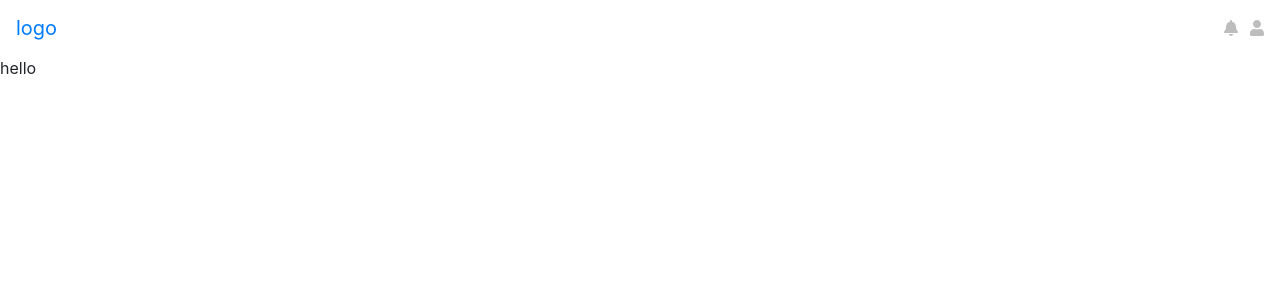
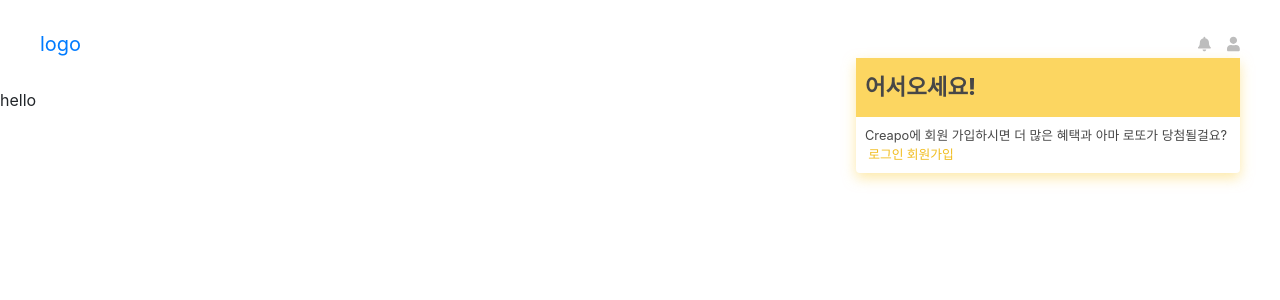
Before and after one commit to oyhun00/Creapo, a React (Create React App) app: page / in a window 1280 px wide. Both pictures are taken after a click on the icon 1257 px from the left and 28 px from the top of the page. Shown: the top 300 px of the page. Built offline with nearby package versions, Linux system fonts and the light colour scheme.

Commit message:
feat: 사용자 프로필 박스 퍼블리싱 및 드롭다운 추가

```diff
--- a/package.json
+++ b/package.json
@@ -19,6 +19,7 @@
     "react": "^17.0.1",
     "react-dom": "^17.0.1",
     "react-redux": "^7.2.2",
+    "react-router-dom": "^5.2.0",
     "react-scripts": "4.0.0",
     "reactstrap": "^8.7.1",
     "styled-components": "^5.2.1",
--- a/src/components/Layout/Header/HeaderAlarm/index.js
+++ b/src/components/Layout/Header/HeaderAlarm/index.js
@@ -14,6 +14,16 @@ const HeaderAlarm = () => {
 const BellIcons = styled(FontAwesomeIcon)`
   color: #bdbdbd;
   cursor: pointer;
+  user-select: none;
+  width: 0.675em !important;
+
+  :hover {
+    opacity: 0.7;
+  }
+
+  @media (min-width: 992px) {
+    width: 0.8em !important;
+  }
 `;
 
 export default HeaderAlarm;
--- /dev/null
+++ b/src/components/Layout/Header/HeaderProfile/HeaderProfileBox.js
@@ -0,0 +1,52 @@
+import React from 'react';
+import styled from 'styled-components';
+import { Link } from 'react-router-dom';
+
+const HeaderProfileBox = () => {
+  return (
+    <>
+      <ProfileBoxHeader>
+        <h2>어서오세요!</h2>
+      </ProfileBoxHeader>
+      <ProfileBoxBody>
+        Creapo에 회원 가입하시면 더 많은 혜택과 아마 로또가 당첨될걸요?
+        <LinkCustom>로그인</LinkCustom>
+        <LinkCustom>회원가입</LinkCustom>
+      </ProfileBoxBody>
+    </>
+  );
+}
+
+const ProfileBoxHeader = styled.div`
+  padding: 1rem 0.5625rem;
+  color: #474747;
+  background: #fcd661;
+
+  h2 {
+    font-size: 1.4rem;
+    font-weight: 800;
+    margin-bottom: 0;
+  }
+`;
+
+const ProfileBoxBody = styled.div`
+  padding: 0.5625rem;
+  color: #474747;
+`;
+
+const LinkCustom = styled.a`
+  color: #f1bd1f;
+  cursor: pointer;
+  text-decoration: none !important;
+
+  :hover {
+    color: #f1bd1f;
+    opacity: 0.7;
+  }
+
+  :not(:last-child) {
+    margin: 0 0.2rem;
+  }
+`;
+
+export default HeaderProfileBox;
--- a/src/components/Layout/Header/HeaderProfile/index.js
+++ b/src/components/Layout/Header/HeaderProfile/index.js
@@ -1,19 +1,62 @@
-import React from 'react';
+import React, { useState } from 'react';
 import styled from 'styled-components';
+import { Dropdown, DropdownMenu, DropdownToggle } from 'reactstrap';
 import { FontAwesomeIcon } from '@fortawesome/react-fontawesome';
 import { faUser } from '@fortawesome/free-solid-svg-icons';
+import HeaderProfileBox from './HeaderProfileBox';
 
 const HeaderProfile = () => {
+  const [dropdownOpen, setDropdownOpen] = useState(false);
+
+  const toggle = () => {
+    setDropdownOpen(prevState => !prevState)
+  };
+
   return (
-    <div>
-      <ProfileIcons icon={faUser} />
-    </div>
+    <Dropdown isOpen={dropdownOpen} toggle={toggle}>
+      <DropdownToggle tag="div" data-toggle="dropdown" aria-expanded={dropdownOpen}>
+        <ProfileIcons icon={faUser} />
+      </DropdownToggle>
+      <DropdownMenuCustom right>
+        <HeaderProfileBox />
+      </DropdownMenuCustom>
+    </Dropdown>
   );
 }
 
 const ProfileIcons = styled(FontAwesomeIcon)`
   color: #bdbdbd;
   cursor: pointer;
+  user-select: none;
+  width: 0.675em !important;
+
+  :hover {
+    opacity: 0.7;
+  }
+
+  @media (min-width: 992px) {
+    width: 0.8em !important;
+  }
+`;
+
+const DropdownMenuCustom = styled(DropdownMenu)`
+  padding: 0;
+  font-size: 0.4rem;
+  width: 14rem;
+  border: 0;
+  box-shadow: 0 5px 13px 0px rgba(252, 214, 97, 0.54);
+
+  @media (min-width: 768px) {
+    font-size: 0.8rem;
+    width: 20rem;
+  }
+
+  @media (min-width: 992px) {
+    width: 24rem;
+  }
+
+  @media (min-width: 1200px) {
+  }
 `;
 
 export default HeaderProfile;
--- a/src/components/Layout/Header/index.js
+++ b/src/components/Layout/Header/index.js
@@ -25,18 +25,13 @@ const Header = () => {
 }
 
 const HeaderWrap = styled(Navbar)`
-
+  padding: 1.5rem 2.5rem;
 `;
 
 const NavItems = styled(NavItem)`
   :not(:last-child) {
-    margin-right: 12px;
+    margin-right: 1rem;
   }
-
-  :hover {
-    opacity: 0.7;
-  }
-
 `;
 
 export default Header;
```
Also changed, not shown: public/reset.css (added), 1 other file (tests, documents, lock files or other folders).
